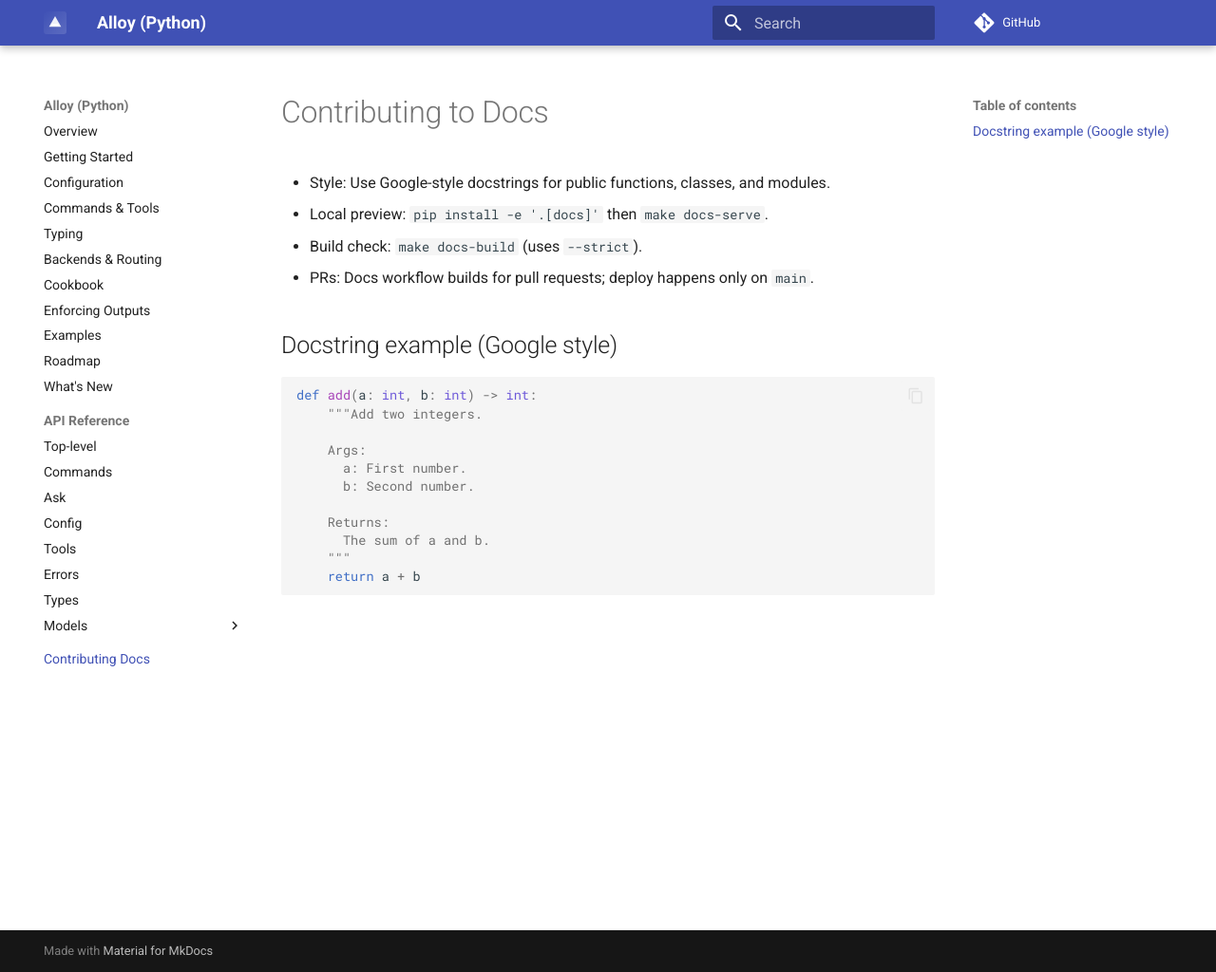
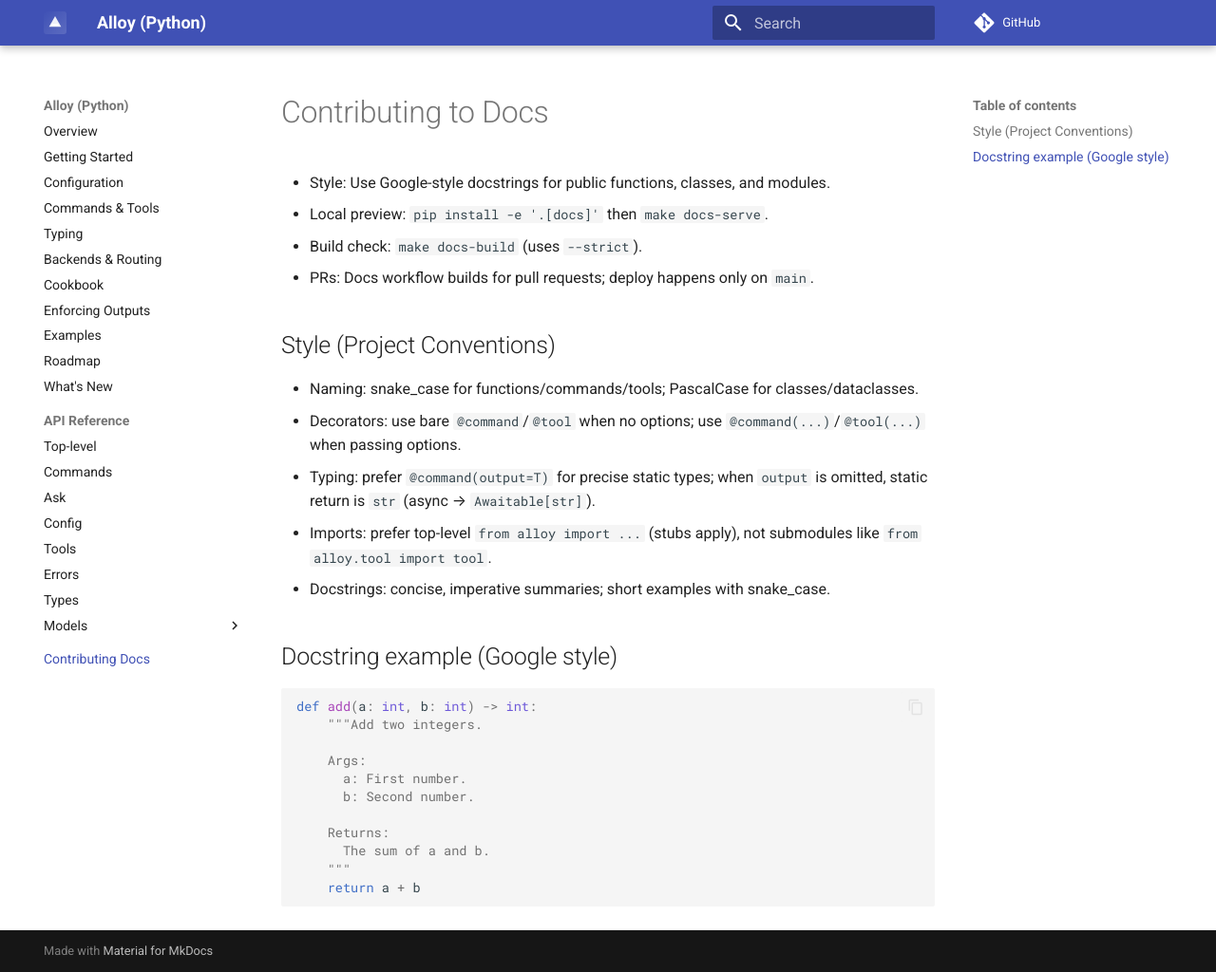
Before and after one commit to lydakis/alloy, an MkDocs documentation site: the page built from docs/contributing-docs.md, in a window 1280 px wide and 1024 px high. Shown: the whole window at 95% size. Built offline with MkDocs 1.6.1 and Material for MkDocs 9.7.7, drawn with Linux system fonts in a browser that asks for light colours; comment, search, counter and statistics services are not loaded.

Commit message:
docs(style): document house style for decorators, naming, typing, and imports; switch cookbook to top-level tool import

```diff
--- a/docs/contributing-docs.md
+++ b/docs/contributing-docs.md
@@ -4,6 +4,14 @@
 - Local preview: `pip install -e '.[docs]'` then `make docs-serve`.
 - Build check: `make docs-build` (uses `--strict`).
 - PRs: Docs workflow builds for pull requests; deploy happens only on `main`.
+
+## Style (Project Conventions)
+
+- Naming: snake_case for functions/commands/tools; PascalCase for classes/dataclasses.
+- Decorators: use bare `@command`/`@tool` when no options; use `@command(...)`/`@tool(...)` when passing options.
+- Typing: prefer `@command(output=T)` for precise static types; when `output` is omitted, static return is `str` (async → `Awaitable[str]`).
+- Imports: prefer top-level `from alloy import ...` (stubs apply), not submodules like `from alloy.tool import tool`.
+- Docstrings: concise, imperative summaries; short examples with snake_case.
 
 ## Docstring example (Google style)
 
```
Also changed, not shown: docs/commands.md (+1 -1 lines), docs/cookbook.md (+1 -2 lines).
